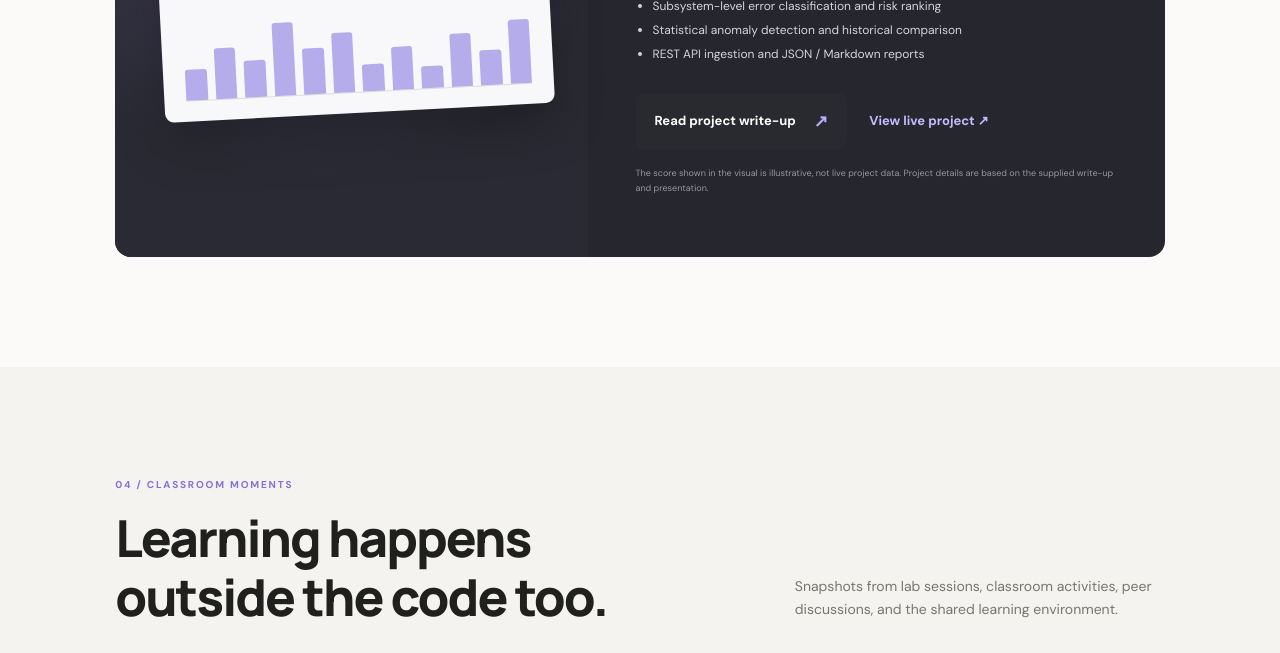
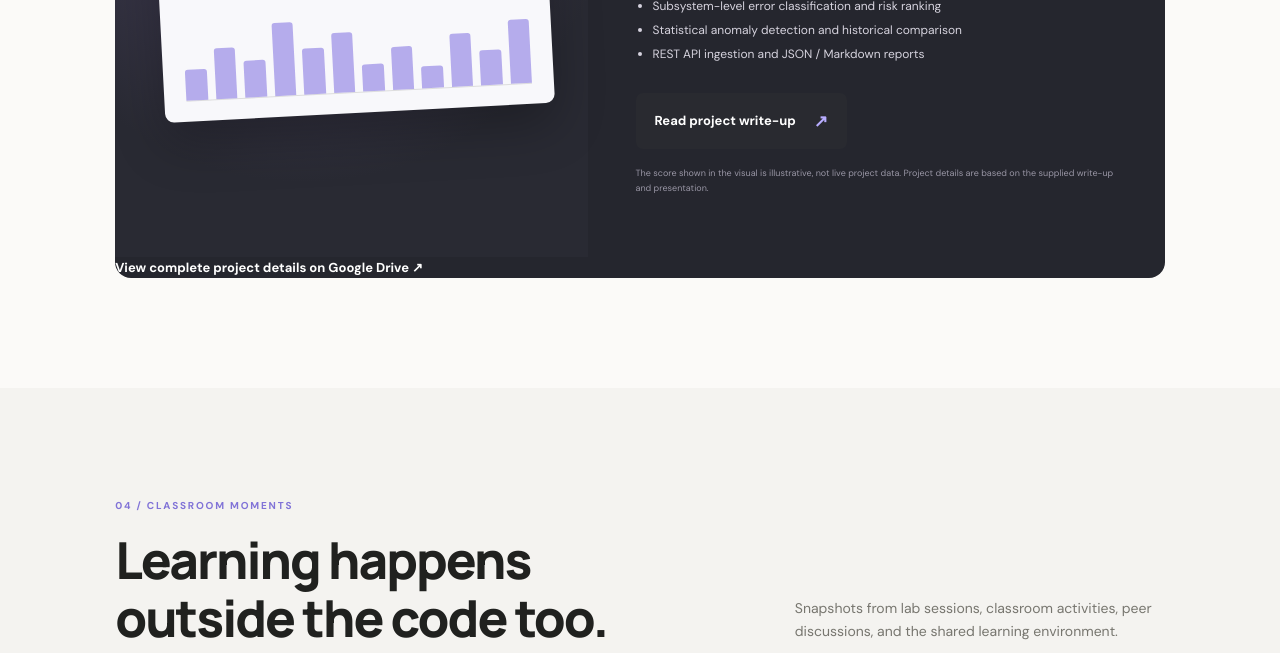
Before and after one commit to swethav2023e-png/swetha-python-portfolio10, a plain HTML site: page swetha_python_portfolio/index.html in a window 1280 px wide. Shown: the part 3086-3739 px from the top of the page. Drawn offline with Linux system fonts and the light colour scheme.

Commit message:
Add files via upload

```diff
--- a/swetha_python_portfolio/index.html
+++ b/swetha_python_portfolio/index.html
@@ -124,10 +124,12 @@ keep_learning()</pre>
           <div class="tech-pills"><span>Python</span><span>Flask</span><span>SQLite</span><span>Chart.js</span><span>HTML / CSS / JS</span><span>REST API</span></div>
           <ul class="project-points"><li>Explainable system health score from 0–100</li><li>Subsystem-level error classification and risk ranking</li><li>Statistical anomaly detection and historical comparison</li><li>REST API ingestion and JSON / Markdown reports</li></ul>
           <a class="button primary" href="assets/errorinsight-project-writeup.pdf" target="_blank">Read project write-up <span>↗</span></a>
-          <a class="text-link" href="https://error-insight-ruddy.vercel.app/" target="_blank" rel="noreferrer">View live project ↗</a>
+
           <p class="micro-note">The score shown in the visual is illustrative, not live project data. Project details are based on the supplied write-up and presentation.</p>
         </div>
-      </div>
+
+          <a class="text-link drive-link" href="https://drive.google.com/drive/folders/1z5MihNdbFZP5xLJRVMVasUDizMP0C1IF" target="_blank" rel="noopener noreferrer">View complete project details on Google Drive ↗</a>
+        </div>
     </section>
 
     <section class="section classroom" id="classroom">
@@ -181,7 +183,7 @@ keep_learning()</pre>
 
     <section class="section contact" id="contact">
       <div><div class="eyebrow">07 / THE NEXT CHAPTER</div><h2>Still learning.<br><em>Always growing.</em></h2><p>This portfolio is a snapshot of one semester. The learning continues from here.</p></div>
-      <a class="button light" href="mailto:">Get in touch <span>↗</span></a>
+
     </section>
   </main>
   <footer><a class="brand" href="#home"><span class="brand-mark">S</span><span>Swetha<span class="brand-dot">.</span></span></a><span>Advanced Python Programming · 2026</span><a href="#home">Back to top ↑</a></footer>
```
Also changed, not shown: 1 other file.
